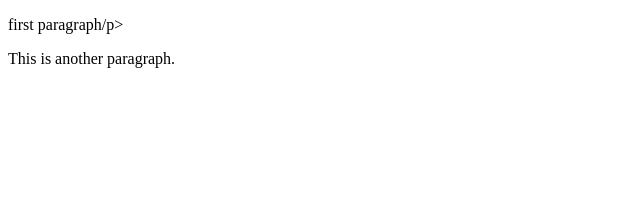
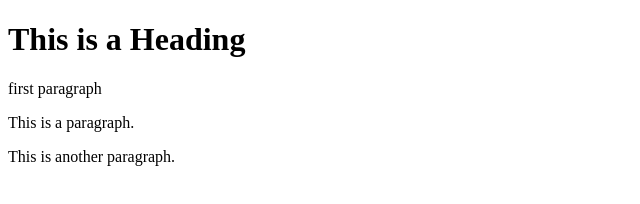
Before and after one commit to nickthenlec/learning-git, a plain HTML site: page index.html in a window 1280 px wide. Shown: the whole page, without its empty margins (0-640 px from the left). Drawn offline with Linux system fonts and the light colour scheme.

Commit message:
Update index.html

```diff
--- a/index.html
+++ b/index.html
@@ -4,7 +4,9 @@
 <title>Page Title</title>
 </head>
 <body>
-  <p>first paragraph/p>
+  <h1>This is a Heading</h1>
+  <p>first paragraph</p>
+  <p>This is a paragraph.</p>
   <p>This is another paragraph.</p>
 </body>
 </html>
```
